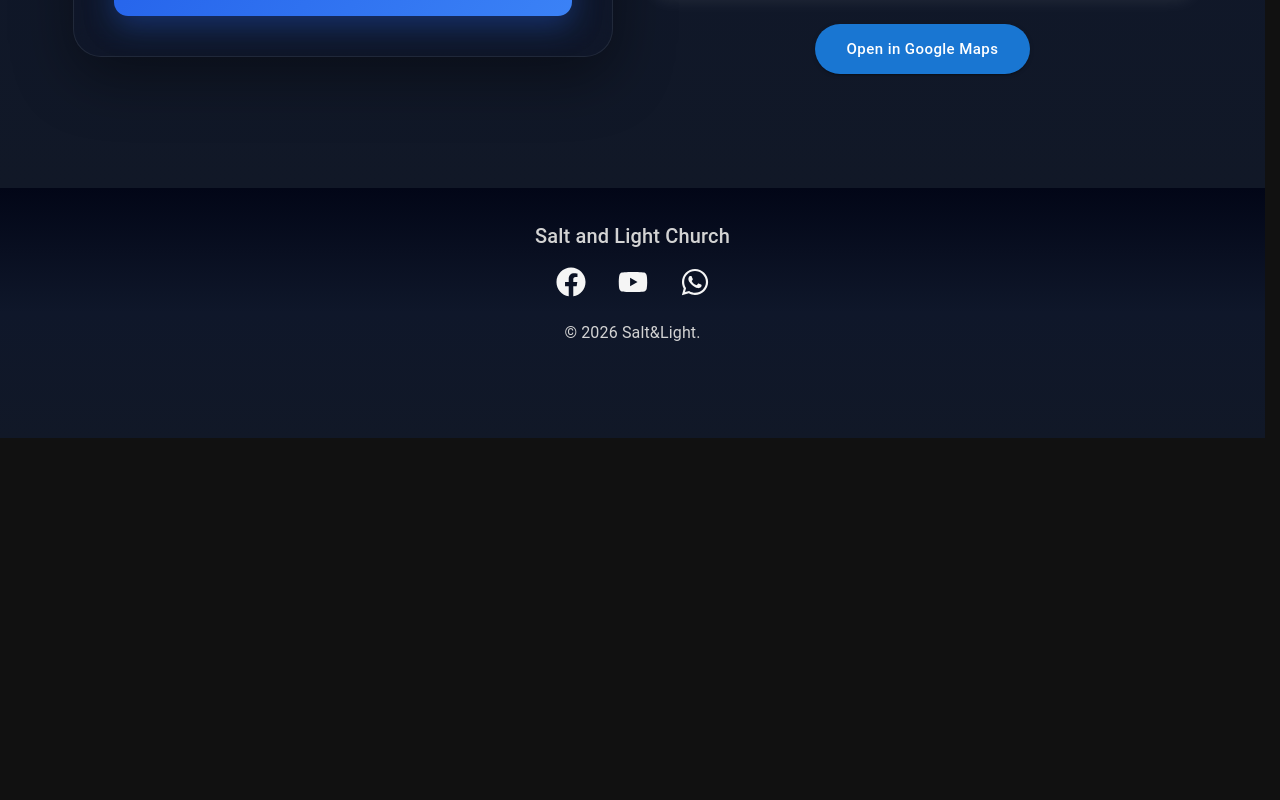
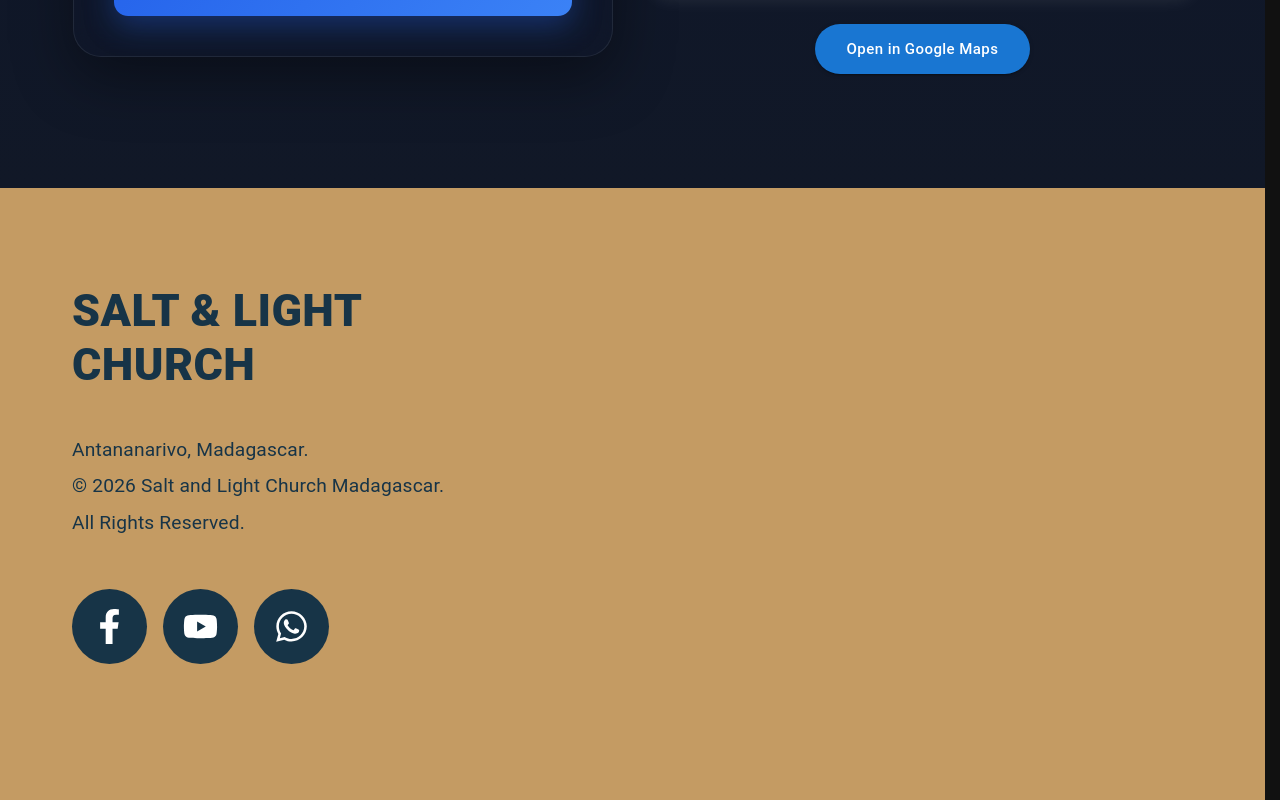
Before and after one commit to JayRostorfer/Salt-LightChurch, a Next.js app: page / in a window 1280 px wide. Shown: the part 4006-4806 px from the top of the page. Before the commit the page ends 4444 px from the top, so only its background shows below. Built offline with nearby package versions, Linux system fonts and the light colour scheme; grey boxes are pictures that could not be loaded.

Commit message:
Refactor Footer component with updated styles and icons

```diff
--- a/src/components/layout/Footer.js
+++ b/src/components/layout/Footer.js
@@ -1,70 +1,197 @@
-"use client"
+"use client";
 
-import React from "react"
-import { Box, Typography, IconButton, Stack } from "@mui/material"
-import { FaFacebook, FaYoutube, FaWhatsapp } from "react-icons/fa"
+import React from "react";
+
+import {
+  Box,
+  Container,
+  Typography,
+  IconButton,
+  Stack,
+} from "@mui/material";
+
+import {
+  FaFacebookF,
+  FaYoutube,
+  FaWhatsapp,
+} from "react-icons/fa";
 
 export default function Footer() {
+  const socialLinks = [
+    {
+      name: "Facebook",
+      icon: <FaFacebookF />,
+      href: "https://www.facebook.com/SALTnLIGHTChurchMadagascar",
+    },
+    {
+      name: "YouTube",
+      icon: <FaYoutube />,
+      href: "https://www.youtube.com/@SALTandLIGHTChurchMadagascar",
+    },
+    {
+      name: "WhatsApp",
+      icon: <FaWhatsapp />,
+      href: "https://wa.me/261343957978",
+    },
+  ];
+
   return (
     <Box
       component="footer"
       sx={{
-        background: "linear-gradient(180deg, #020617 0%, #0f172a 50%, #111827 100%)",
-        color: "lightgrey",
-        padding: "2rem 1rem",
-        textAlign: "center",
-		height: "250px",
+        width: "100%",
+        overflow: "hidden",
       }}
     >
-      <Typography variant="h6" gutterBottom>
-        Salt and Light Church
+
+
+      <Box
+        sx={{
+          backgroundColor: "#c49b63",
+
+          color: "#173447",
+
+          py: {
+            xs: 9,
+            md: 12,
+          },
+
+          px: {
+            xs: 3,
+            md: 6,
+          },
+        }}
+      >
+        <Container maxWidth="lg">
+
+          {/* CHURCH NAME */}
+
+          <Typography
+            sx={{
+              fontWeight: 900,
+
+              fontSize: {
+                xs: "2rem",
+                md: "2.8rem",
+              },
+
+              lineHeight: 1.2,
+
+              mb: 5,
+            }}
+          >
+            SALT & LIGHT
+            <br />
+            CHURCH
           </Typography>
+
+
+          {/* CHURCH INFORMATION */}
+
+          <Typography
+            sx={{
+              fontSize: {
+                xs: "1.05rem",
+                md: "1.2rem",
+              },
+
+              lineHeight: 1.9,
+
+              fontWeight: 400,
+
+              mb: 6,
+
+              maxWidth: 650,
+            }}
+          >
+
+
+            Antananarivo, Madagascar.
+            <br />
+
+            © {new Date().getFullYear()} Salt and Light
+            Church Madagascar.
+            <br />
+
+            All Rights Reserved.
+          </Typography>
+
+
+          {/* SOCIAL MEDIA */}
 
           <Stack
             direction="row"
             spacing={2}
             sx={{
-    width: "100%",
-    display: "flex",
-    justifyContent: "center",
+              mb: {
+                 xs: 4,
+                 md: 5,
+                 },
               alignItems: "center",
-    mb: 2,
+              justifyContent: "flex-start",
             }}
           >
+            {socialLinks.map((social) => (
 
               <IconButton
-	  aria-label="Facebook"
+                key={social.name}
+
                 component="a"
-  href="https://www.facebook.com/SALTnLIGHTChurchMadagascar"
+
+                href={social.href || undefined}
+
+                target="_blank"
+
+                rel="noopener noreferrer"
+
+                aria-label={social.name}
+
+                sx={{
+                  width: {
+                    xs: 65,
+                    md: 75,
+                  },
+
+                  height: {
+                    xs: 65,
+                    md: 75,
+                  },
+
+                  borderRadius: "50%",
+
+                  backgroundColor: "#173447",
+
+                  color: "#fff",
+
+                  fontSize: {
+                    xs: 30,
+                    md: 35,
+                  },
+
+                  transition: "all 0.3s ease",
+
+                  "&:hover": {
+                    backgroundColor: "#244b61",
+
+                    transform: "translateY(-6px)",
+                  },
+
+                  "&.Mui-disabled": {
+                    backgroundColor: "#173447",
+                    color: "#fff",
+                    opacity: 0.5,
+                  },
+                }}
               >
-          <FaFacebook size={30} color="whitesmoke" />
+                {social.icon}
               </IconButton>
 
-
-        <IconButton
-          aria-label="YouTube"
-          sx={{ zIndex: 1 }}
-          component="a"
-          href=""
-          target="_blank"
-          rel="noopener"
-        >
-          <FaYoutube size={30} color="whitesmoke" />
-        </IconButton>
-
-
-        <IconButton
-          aria-label="WhatsApp"
-  component="a"
-  href="whatsapp://send?phone=261343957978&text=Bonjour"
-        >
-          <FaWhatsapp size={30} color="whitesmoke" />
-        </IconButton>
+            ))}
           </Stack>
 
-      <Typography variant="body1" color="whitesmoke">
-        &copy; {new Date().getFullYear()} Salt&Light.
-      </Typography>
+        </Container>
       </Box>
-  )
+
+    </Box>
+  );
 }
```
Lines whose indentation alone changed are shown as unchanged.
